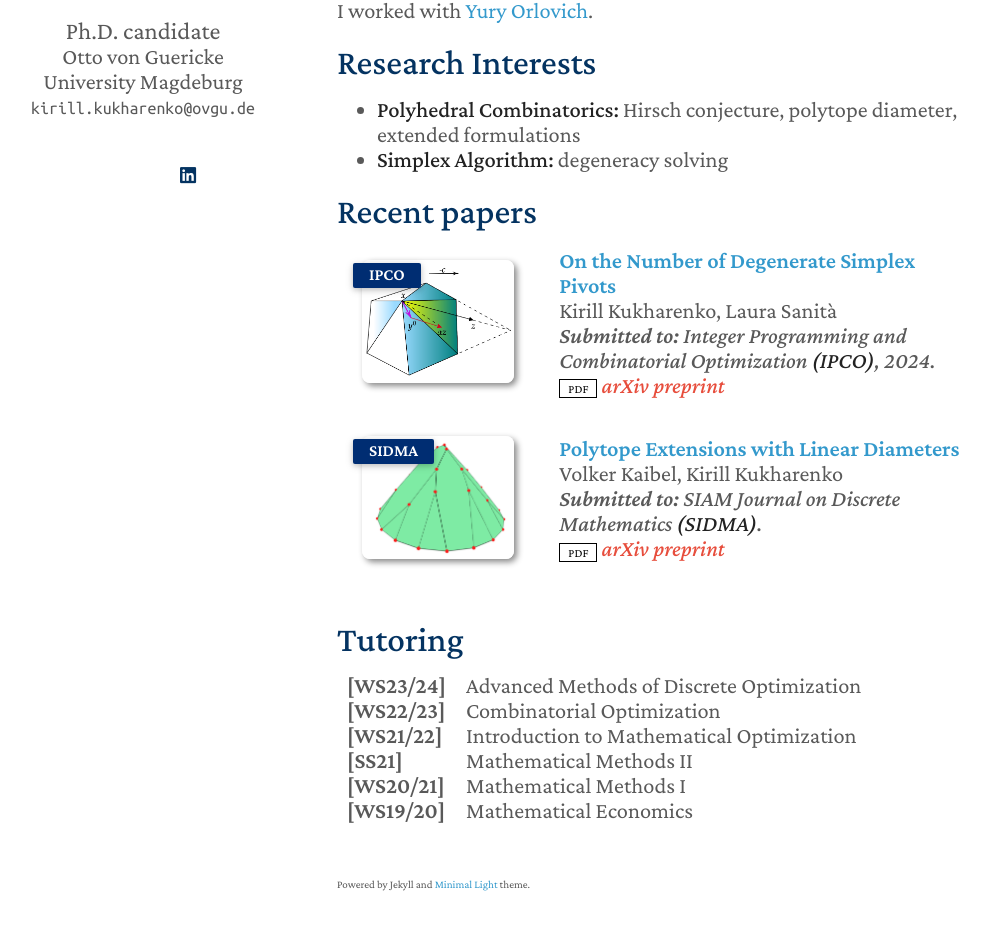
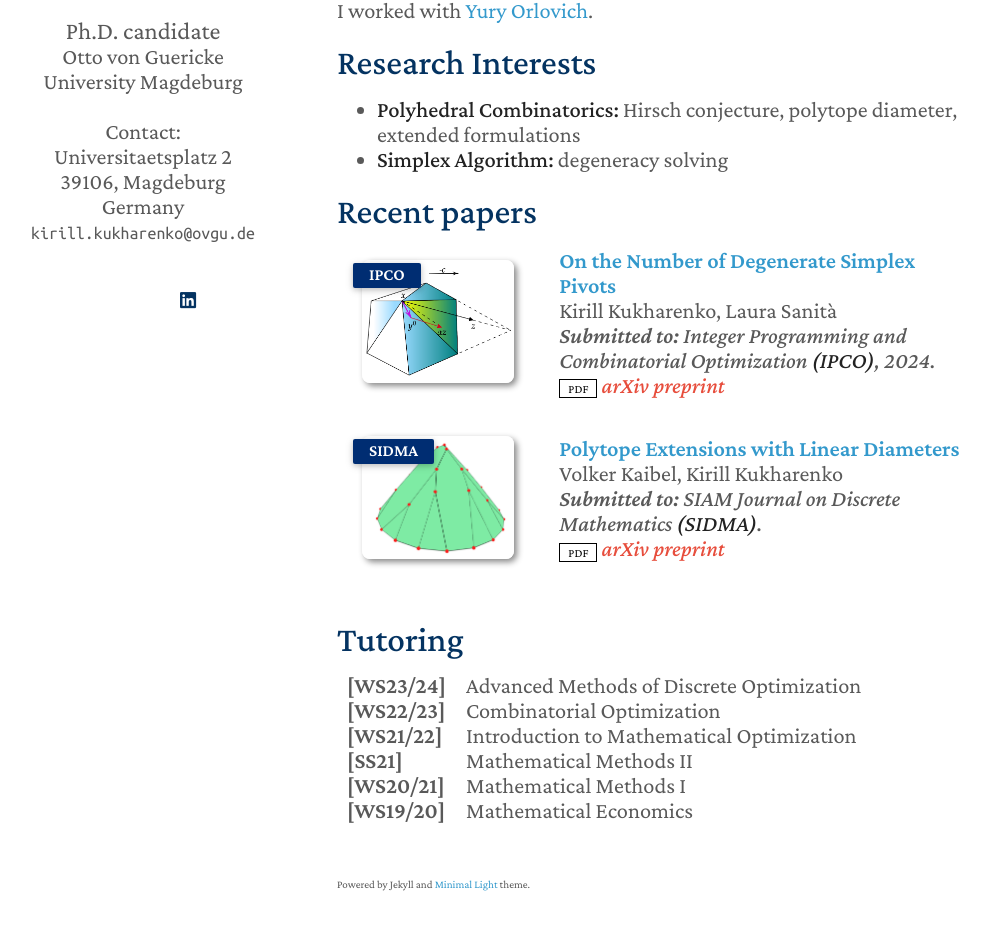
Before and after one commit to kirill-kukharenko/kirill-kukharenko.github.io, a Jekyll site: the page built from index.md, in a window 1280 px wide and 1210 px high. Shown: the part 247-1177 px from the top of the window, without its empty margins (133-1123 px from the left). Built offline with Jekyll 4.4.1, drawn with Linux system fonts in a browser that asks for light colours; nearby versions of some CDN libraries; a style sheet for code colours, icons or effects is not loaded; our own code applies the rules of GitHub Pages for plain Markdown files; some of the changed text lies outside the part shown.

Commit message:
adress and pronouns

```diff
--- a/_config.yml
+++ b/_config.yml
@@ -1,5 +1,6 @@
 # Basic Information
-title: Kirill Kukharenko
+title: Kirill Kukharenkoo
+pronouns: he/his/him
 position: Ph.D. candidate
 affiliation: Otto von Guericke University Magdeburg
 email: kirill.kukharenko@ovgu.de
--- a/_layouts/homepage.html
+++ b/_layouts/homepage.html
@@ -43,7 +43,7 @@
         <a class="image avatar"><img src="{{ site.avatar }}" alt="avatar" /></a>
         {% endif %}
 
-        <h1>{{ site.title }}</h1>
+        <h1>{{ site.title <br> (site.pronouns)}}</h1>
 
         {% if site.position %}
         <position style="font-size:1.1em;">{{ site.position }}</position>
@@ -53,6 +53,11 @@
         <a href="{{ site.affiliation_link }}" rel="noopener"><autocolor>{{ site.affiliation }}</autocolor></a>
         <br>
         {% endif %}
+        <br>
+        Contact:<br>
+        Universitaetsplatz 2 <br>
+        39106, Magdeburg <br>
+        Germany <br>
         {% if site.email %}
         <email>{{ site.email }}</email>
         {% endif %}
@@ -92,6 +97,8 @@
         </div>
         <br>
 
+
+
       </header>
       <section>
 
```
